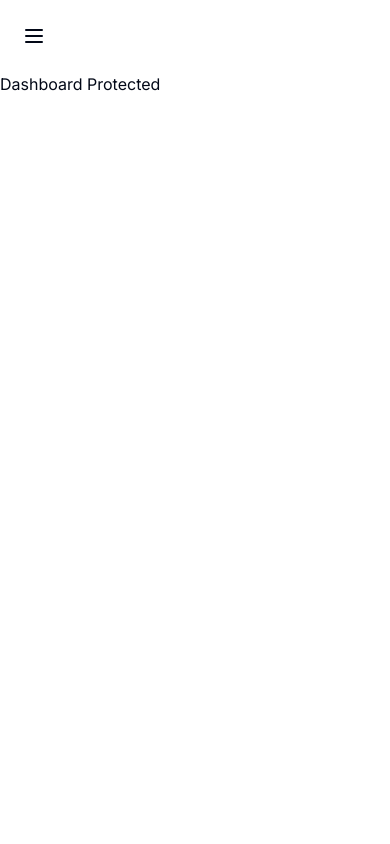
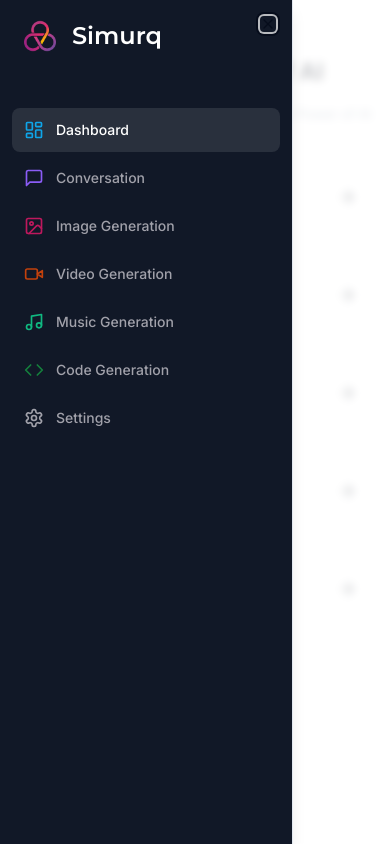
Before and after one commit to ismailabdullazade/Saas-AI-Next-js, a Next.js app in the folder saas-ai/: page /dashboard in a window 390 px wide. Both pictures are taken after a click on the button 33 px from the left and 36 px from the top of the page. Built offline with nearby package versions, Linux system fonts and the light colour scheme.

Commit message:
added dashboard

```diff
--- a/saas-ai/app/(dashboard)/(routes)/dashboard/page.tsx
+++ b/saas-ai/app/(dashboard)/(routes)/dashboard/page.tsx
@@ -1,7 +1,75 @@
+"use client"
+
+import { Card } from "@/components/ui/card";
+import { cn } from "@/lib/utils";
+import { ArrowRight, Code, ImageIcon, MessageSquare, Music, VideoIcon } from "lucide-react";
+import { useRouter } from "next/navigation";
+
+
+export const tools = [
+  {
+    label: 'Conversation',
+    icon: MessageSquare,
+    href: '/conversation',
+    color: "text-violet-500",
+    bgColor: "bg-violet-500/10",
+  },
+  {
+    label: 'Music Generation',
+    icon: Music,
+    href: '/music',
+    color: "text-emerald-500",
+    bgColor: "bg-emerald-500/10",
+  },
+  {
+    label: 'Image Generation',
+    icon: ImageIcon,
+    color: "text-pink-700",
+    bgColor: "bg-pink-700/10",
+    href: '/image',
+  },
+  {
+    label: 'Video Generation',
+    icon: VideoIcon,
+    color: "text-orange-700",
+    bgColor: "bg-orange-700/10",
+    href: '/video',
+  },
+  {
+    label: 'Code Generation',
+    icon: Code,
+    color: "text-green-700",
+    bgColor: "bg-green-700/10",
+    href: '/code',
+  },
+];
 
 const Dashboard = () => {
+
+  const router = useRouter();
   return (
-    <div>Dashboard Protected
+    <div>
+      <div className="mb-8 space-y-4">
+        <h2 className="text-2xl md:text-4xl font-bold text-center">Explore th power of AI</h2>
+        <p className="text-muted-foreground font-light text-sm md:text-lg text-center">Chat with the smartest AI - Experience the Power of AI</p>
+      </div>
+
+      <div className="px-4 md:px-20 lg:px-32 space-y-4">
+        {tools.map(tool=>(
+          <Card key={tool.href} onClick={()=>router.push(tool.href)} className="p-4 border-black/5 flex items-center justify-between hover:shadow-md transition cursor-pointer" >
+            <div className="flex items-center gap-x-4">
+              <div className={cn("p-2 w-fit rounded-md",tool.bgColor)}>
+                <tool.icon className={cn("w-8 h-8",tool.color)} />
+              </div>
+              <div className="font-semibold">
+                {tool.label}
+              </div>
+            </div>
+            <ArrowRight className="w-5 h-5" />
+          </Card>
+        ))}
+      </div>
+
 
     </div>
   )
--- a/saas-ai/components/MobileSidebar.tsx
+++ b/saas-ai/components/MobileSidebar.tsx
@@ -1,11 +1,34 @@
+"use client"
+
 import { Button } from "@/components/ui/button"
 import { Menu } from "lucide-react";
+import { Sheet, SheetContent, SheetTrigger } from "./ui/sheet";
+import Sidebar from "./Sidebar";
+import { useEffect, useState } from "react";
 
 const MobileSidebar = () => {
+
+    const [isMounted,setIsMounted] = useState(false);
+
+    useEffect(()=>{
+        setIsMounted(true)
+    },[])
+
+    if(!isMounted){
+        return null
+    }
+
     return (
-        <Button variant="ghost" size="icon" className="md:hidden">
-            <Menu/>
-        </Button>
+        <Sheet>
+            <SheetTrigger>
+                    <Menu className="md:hidden"/>
+            </SheetTrigger>
+            <SheetContent side="left" className="p-0">
+                <Sidebar/>
+            </SheetContent>
+        </Sheet>
+
+
     )
 }
 
--- a/saas-ai/components/Navbar.tsx
+++ b/saas-ai/components/Navbar.tsx
@@ -1,6 +1,4 @@
-import { Button } from "@/components/ui/button"
 import { UserButton } from "@clerk/nextjs";
-import { Menu } from "lucide-react";
 import MobileSidebar from "./MobileSidebar";
 
 const Navbar = ()=>{
--- a/saas-ai/components/Sidebar.tsx
+++ b/saas-ai/components/Sidebar.tsx
@@ -4,6 +4,7 @@
 import Link from "next/link"
 import { Montserrat } from "next/font/google"
 import { Code, ImageIcon, LayoutDashboard, MessageSquare, Music, Settings, VideoIcon } from "lucide-react";
+import {usePathname} from "next/navigation";
 
 
 import { cn } from "@/lib/utils"
@@ -59,6 +60,8 @@
 
 
 const Sidebar = ()=>{
+
+  const pathName = usePathname();
     return(
         <div className="space-y-4 py-3 flex flex-col h-full text-white bg-[#111827]">
             <div className="px-3 py-2 flex-1">
@@ -75,7 +78,8 @@
                         <Link
                         key={route.href}
                         href={route.href}
-                        className="text-sm group flex p-3 w-full justify-start font-medium cursor-pointer hover:text-white hover:bg-white/10 rounded-lg transition">
+                        className={cn("text-sm group flex p-3 w-full justify-start font-medium cursor-pointer hover:text-white hover:bg-white/10 rounded-lg transition",
+                        pathName === route.href ? "text-white bg-white/10":"text-zinc-400")}>
                             <div className="flex items-center flex-1">
                                 <route.icon className={cn("h-5 w-5 mr-3",route.color)} />
                                 {route.label}
--- /dev/null
+++ b/saas-ai/components/ui/card.tsx
@@ -0,0 +1,79 @@
+import * as React from "react"
+
+import { cn } from "@/lib/utils"
+
+const Card = React.forwardRef<
+  HTMLDivElement,
+  React.HTMLAttributes<HTMLDivElement>
+>(({ className, ...props }, ref) => (
+  <div
+    ref={ref}
+    className={cn(
+      "rounded-lg border bg-card text-card-foreground shadow-sm",
+      className
+    )}
+    {...props}
+  />
+))
+Card.displayName = "Card"
+
+const CardHeader = React.forwardRef<
+  HTMLDivElement,
+  React.HTMLAttributes<HTMLDivElement>
+>(({ className, ...props }, ref) => (
+  <div
+    ref={ref}
+    className={cn("flex flex-col space-y-1.5 p-6", className)}
+    {...props}
+  />
+))
+CardHeader.displayName = "CardHeader"
+
+const CardTitle = React.forwardRef<
+  HTMLParagraphElement,
+  React.HTMLAttributes<HTMLHeadingElement>
+>(({ className, ...props }, ref) => (
+  <h3
+    ref={ref}
+    className={cn(
+      "text-2xl font-semibold leading-none tracking-tight",
+      className
+    )}
+    {...props}
+  />
+))
+CardTitle.displayName = "CardTitle"
+
+const CardDescription = React.forwardRef<
+  HTMLParagraphElement,
+  React.HTMLAttributes<HTMLParagraphElement>
+>(({ className, ...props }, ref) => (
+  <p
+    ref={ref}
+    className={cn("text-sm text-muted-foreground", className)}
+    {...props}
+  />
+))
+CardDescription.displayName = "CardDescription"
+
+const CardContent = React.forwardRef<
+  HTMLDivElement,
+  React.HTMLAttributes<HTMLDivElement>
+>(({ className, ...props }, ref) => (
+  <div ref={ref} className={cn("p-6 pt-0", className)} {...props} />
+))
+CardContent.displayName = "CardContent"
+
+const CardFooter = React.forwardRef<
+  HTMLDivElement,
+  React.HTMLAttributes<HTMLDivElement>
+>(({ className, ...props }, ref) => (
+  <div
+    ref={ref}
+    className={cn("flex items-center p-6 pt-0", className)}
+    {...props}
+  />
+))
+CardFooter.displayName = "CardFooter"
+
+export { Card, CardHeader, CardFooter, CardTitle, CardDescription, CardContent }
--- /dev/null
+++ b/saas-ai/components/ui/sheet.tsx
@@ -0,0 +1,144 @@
+"use client"
+
+import * as React from "react"
+import * as SheetPrimitive from "@radix-ui/react-dialog"
+import { cva, type VariantProps } from "class-variance-authority"
+import { X } from "lucide-react"
+
+import { cn } from "@/lib/utils"
+
+const Sheet = SheetPrimitive.Root
+
+const SheetTrigger = SheetPrimitive.Trigger
+
+const SheetClose = SheetPrimitive.Close
+
+const SheetPortal = ({
+  className,
+  ...props
+}: SheetPrimitive.DialogPortalProps) => (
+  <SheetPrimitive.Portal className={cn(className)} {...props} />
+)
+SheetPortal.displayName = SheetPrimitive.Portal.displayName
+
+const SheetOverlay = React.forwardRef<
+  React.ElementRef<typeof SheetPrimitive.Overlay>,
+  React.ComponentPropsWithoutRef<typeof SheetPrimitive.Overlay>
+>(({ className, ...props }, ref) => (
+  <SheetPrimitive.Overlay
+    className={cn(
+      "fixed inset-0 z-50 bg-background/80 backdrop-blur-sm data-[state=open]:animate-in data-[state=closed]:animate-out data-[state=closed]:fade-out-0 data-[state=open]:fade-in-0",
+      className
+    )}
+    {...props}
+    ref={ref}
+  />
+))
+SheetOverlay.displayName = SheetPrimitive.Overlay.displayName
+
+const sheetVariants = cva(
+  "fixed z-50 gap-4 bg-background p-6 shadow-lg transition ease-in-out data-[state=open]:animate-in data-[state=closed]:animate-out data-[state=closed]:duration-300 data-[state=open]:duration-500",
+  {
+    variants: {
+      side: {
+        top: "inset-x-0 top-0 border-b data-[state=closed]:slide-out-to-top data-[state=open]:slide-in-from-top",
+        bottom:
+          "inset-x-0 bottom-0 border-t data-[state=closed]:slide-out-to-bottom data-[state=open]:slide-in-from-bottom",
+        left: "inset-y-0 left-0 h-full w-3/4 border-r data-[state=closed]:slide-out-to-left data-[state=open]:slide-in-from-left sm:max-w-sm",
+        right:
+          "inset-y-0 right-0 h-full w-3/4  border-l data-[state=closed]:slide-out-to-right data-[state=open]:slide-in-from-right sm:max-w-sm",
+      },
+    },
+    defaultVariants: {
+      side: "right",
+    },
+  }
+)
+
+interface SheetContentProps
+  extends React.ComponentPropsWithoutRef<typeof SheetPrimitive.Content>,
+    VariantProps<typeof sheetVariants> {}
+
+const SheetContent = React.forwardRef<
+  React.ElementRef<typeof SheetPrimitive.Content>,
+  SheetContentProps
+>(({ side = "right", className, children, ...props }, ref) => (
+  <SheetPortal>
+    <SheetOverlay />
+    <SheetPrimitive.Content
+      ref={ref}
+      className={cn(sheetVariants({ side }), className)}
+      {...props}
+    >
+      {children}
+      <SheetPrimitive.Close className="absolute right-4 top-4 rounded-sm opacity-70 ring-offset-background transition-opacity hover:opacity-100 focus:outline-none focus:ring-2 focus:ring-ring focus:ring-offset-2 disabled:pointer-events-none data-[state=open]:bg-secondary">
+        <X className="h-4 w-4" />
+        <span className="sr-only">Close</span>
+      </SheetPrimitive.Close>
+    </SheetPrimitive.Content>
+  </SheetPortal>
+))
+SheetContent.displayName = SheetPrimitive.Content.displayName
+
+const SheetHeader = ({
+  className,
+  ...props
+}: React.HTMLAttributes<HTMLDivElement>) => (
+  <div
+    className={cn(
+      "flex flex-col space-y-2 text-center sm:text-left",
+      className
+    )}
+    {...props}
+  />
+)
+SheetHeader.displayName = "SheetHeader"
+
+const SheetFooter = ({
+  className,
+  ...props
+}: React.HTMLAttributes<HTMLDivElement>) => (
+  <div
+    className={cn(
+      "flex flex-col-reverse sm:flex-row sm:justify-end sm:space-x-2",
+      className
+    )}
+    {...props}
+  />
+)
+SheetFooter.displayName = "SheetFooter"
+
+const SheetTitle = React.forwardRef<
+  React.ElementRef<typeof SheetPrimitive.Title>,
+  React.ComponentPropsWithoutRef<typeof SheetPrimitive.Title>
+>(({ className, ...props }, ref) => (
+  <SheetPrimitive.Title
+    ref={ref}
+    className={cn("text-lg font-semibold text-foreground", className)}
+    {...props}
+  />
+))
+SheetTitle.displayName = SheetPrimitive.Title.displayName
+
+const SheetDescription = React.forwardRef<
+  React.ElementRef<typeof SheetPrimitive.Description>,
+  React.ComponentPropsWithoutRef<typeof SheetPrimitive.Description>
+>(({ className, ...props }, ref) => (
+  <SheetPrimitive.Description
+    ref={ref}
+    className={cn("text-sm text-muted-foreground", className)}
+    {...props}
+  />
+))
+SheetDescription.displayName = SheetPrimitive.Description.displayName
+
+export {
+  Sheet,
+  SheetTrigger,
+  SheetClose,
+  SheetContent,
+  SheetHeader,
+  SheetFooter,
+  SheetTitle,
+  SheetDescription,
+}
--- a/saas-ai/package.json
+++ b/saas-ai/package.json
@@ -10,6 +10,7 @@
   },
   "dependencies": {
     "@clerk/nextjs": "^4.23.2",
+    "@radix-ui/react-dialog": "^1.0.4",
     "@radix-ui/react-slot": "^1.0.2",
     "@types/node": "20.5.7",
     "@types/react": "18.2.21",
```
Also changed, not shown: 1 other file (tests, documents, lock files or other folders).
